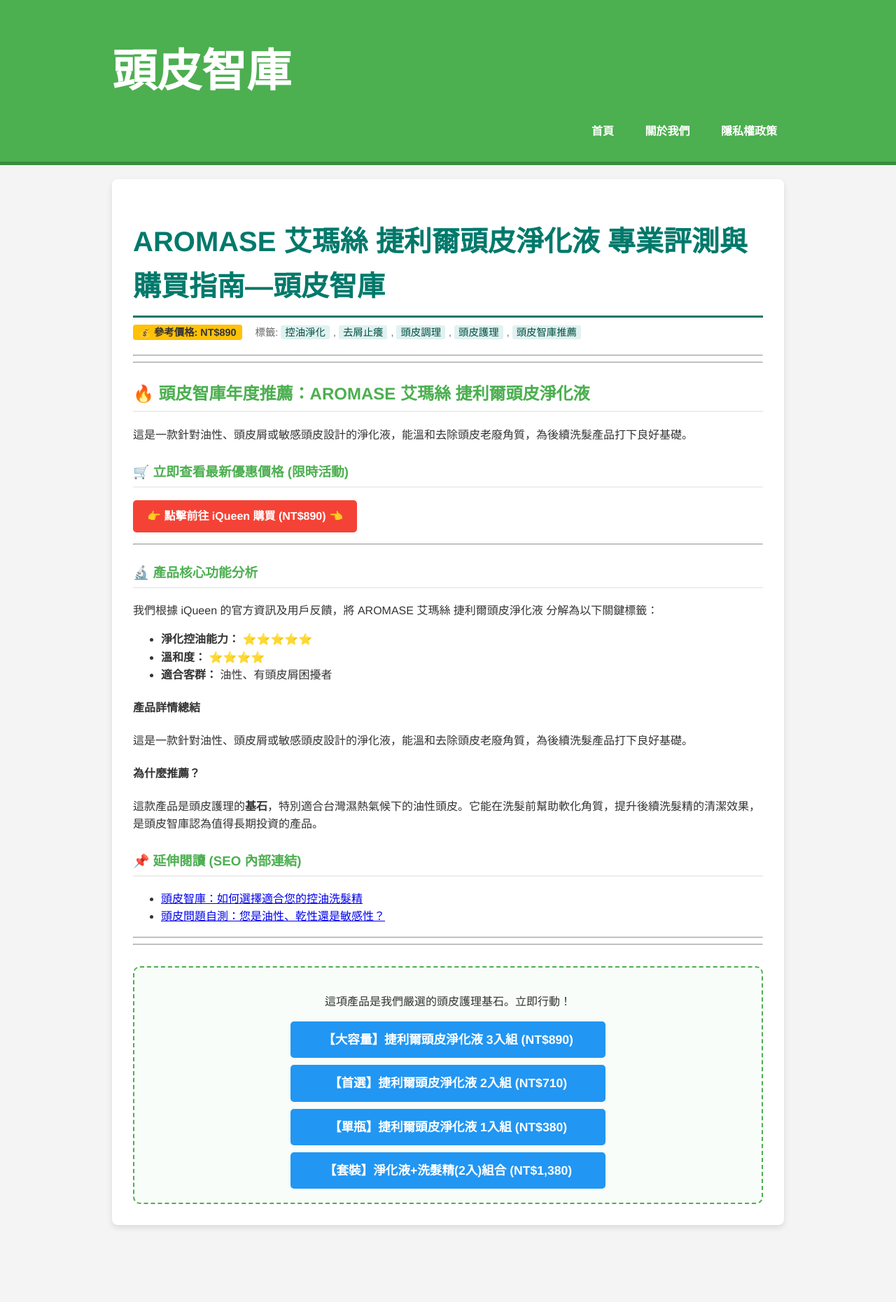
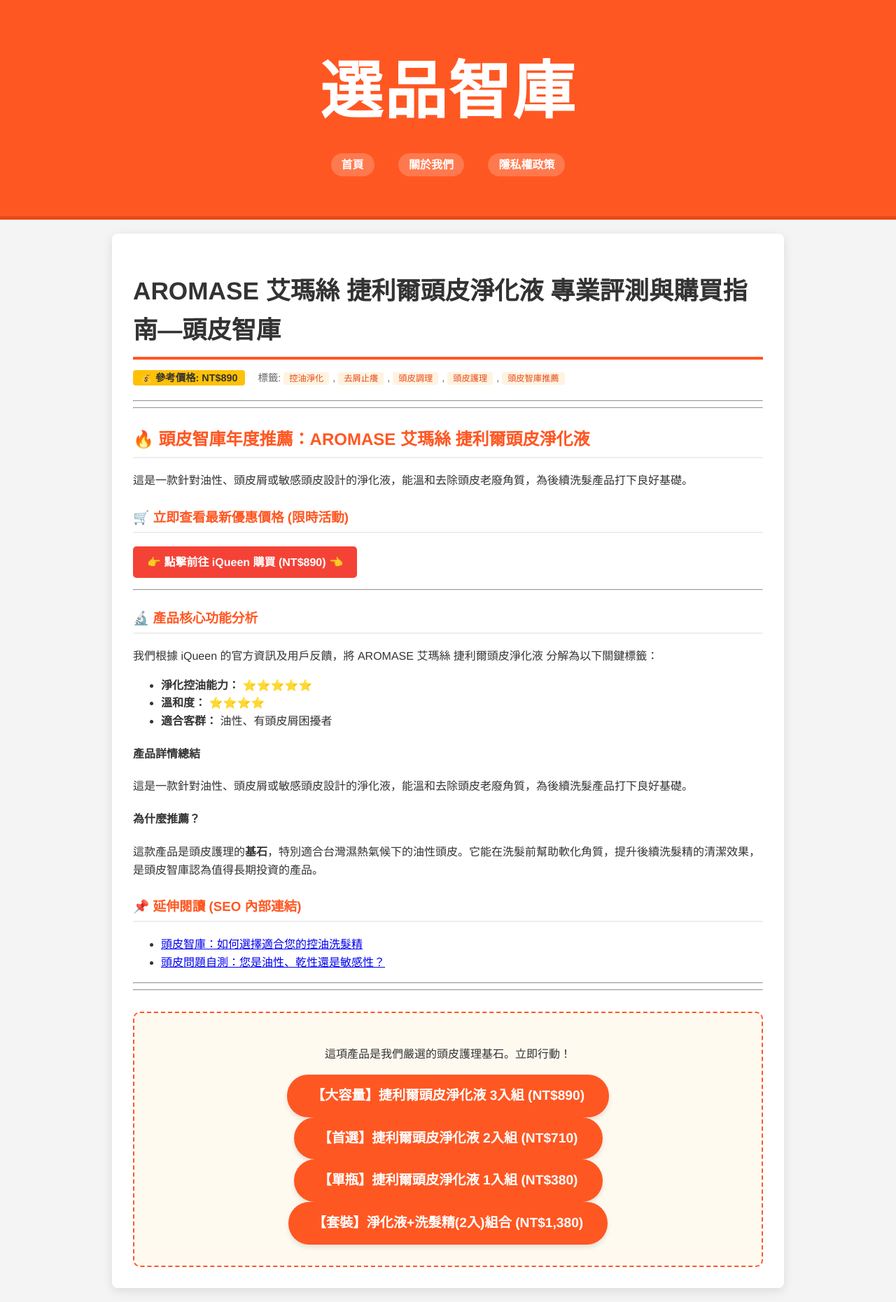
Before and after one commit to lifeexpertise929/lifeexpertise929.github.io, a Jekyll site: the page built from products/aromase-001.md, in a window 1280 px wide. Shown: the whole page at 70% size. Built offline with Jekyll 4.4.1, drawn with Linux system fonts in a browser that asks for light colours; before the commit the page ends 1771 px from its top, so only the background shows below that.

Commit message:
update name and layout

```diff
--- a/_layouts/default.html
+++ b/_layouts/default.html
@@ -8,7 +8,7 @@
  <body>
     <header>
         <div class="container">
-            <h1><a href="/">頭皮智庫</a></h1>
+            <h1><a href="/">選品智庫</a></h1>
             {% include navigation.html %}
         </div>
     </header>
--- a/assets/css/style.css
+++ b/assets/css/style.css
@@ -16,20 +16,53 @@
     padding: 20px 0;
 }
 
-/* --- 頁首 (Header) --- */
+/* --- 頁首 (Header) - 已升級為電商活力橘色 --- */
 header {
-    background: #4CAF50; /* 綠色背景 */
+    background: #ff5722; /* 橘紅色背景，更具促銷感 */
     color: white;
-    padding: 10px 0;
-    border-bottom: 5px solid #388E3C;
+    padding: 40px 0; /* 加高頁首，增加質感 */
+    border-bottom: 5px solid #e64a19;
+    text-align: center; /* 讓標題置中，更顯大氣 */
+}
+
+header h1 {
+    margin: 0;
+    padding: 0;
 }
 
 header h1 a {
     color: white;
     text-decoration: none;
-    margin: 0;
+    font-size: 2.8em; /* 加大標題字體 */
+    font-weight: bold;
+    letter-spacing: 2px; /* 增加字距，提升專業感 */
+}
+
+/* --- 導航列樣式 (Navigation Bar) --- */
+.main-nav ul {
+    list-style: none;
     padding: 0;
-    font-size: 2em;
+    margin: 20px 0 0 0; /* 在標題下方增加間距 */
+    text-align: center; /* 導航改為置中對齊 */
+}
+
+.main-nav li {
+    display: inline-block;
+    margin: 0 15px;
+}
+
+.main-nav a {
+    color: white;
+    text-decoration: none;
+    font-weight: bold;
+    padding: 8px 15px;
+    border-radius: 20px; /* 圓角膠囊設計 */
+    background-color: rgba(255, 255, 255, 0.2); /* 半透明背景 */
+    transition: background-color 0.3s;
+}
+
+.main-nav a:hover {
+    background-color: rgba(0, 0, 0, 0.2); /* 懸停時變深 */
 }
 
 /* --- 頁腳 (Footer) --- */
@@ -37,7 +70,7 @@
     background: #333;
     color: #bbb;
     text-align: center;
-    padding: 10px 0;
+    padding: 20px 0;
     margin-top: 30px;
     font-size: 0.9em;
 }
@@ -47,11 +80,12 @@
     background: white;
     padding: 30px;
     border-radius: 8px;
-    box-shadow: 0 4px 8px rgba(0, 0, 0, 0.1);
+    box-shadow: 0 4px 15px rgba(0, 0, 0, 0.1);
 }
 
+/* 內容標題改為呼應頁首的橘色 */
 .content h2, .content h3 {
-    color: #4CAF50;
+    color: #ff5722;
     border-bottom: 2px solid #eee;
     padding-bottom: 5px;
     margin-top: 25px;
@@ -63,32 +97,7 @@
     height: auto;
     display: block;
     margin: 15px auto;
-}
-
-/* --- 導航列樣式 (Navigation Bar) --- */
-.main-nav ul {
-    list-style: none;
-    padding: 0;
-    margin: 10px 0 0 0; /* 在標題下方增加一些間距 */
-    text-align: right; /* 導航列靠右對齊 */
-}
-
-.main-nav li {
-    display: inline-block;
-    margin-left: 20px;
-}
-
-.main-nav a {
-    color: white;
-    text-decoration: none;
-    font-weight: bold;
-    padding: 5px 10px;
-    border-radius: 4px;
-    transition: background-color 0.3s;
-}
-
-.main-nav a:hover {
-    background-color: #388E3C; /* 導航列項目懸停時變深綠色 */
+    border-radius: 5px;
 }
 
 /* --- 產品清單樣式 (index.md) --- */
@@ -103,19 +112,21 @@
     border: 1px solid #ddd;
     border-radius: 8px;
     padding: 20px;
-    transition: box-shadow 0.3s;
+    transition: transform 0.2s, box-shadow 0.3s;
 }
 
 .product-item:hover {
-    box-shadow: 0 6px 12px rgba(0, 0, 0, 0.1);
+    transform: translateY(-5px); /* 懸停輕微浮起 */
+    box-shadow: 0 10px 20px rgba(0, 0, 0, 0.1);
 }
 
 .product-title a {
-    color: #4CAF50; /* 綠色 */
+    color: #ff5722; /* 改為橘色 */
     text-decoration: none;
     font-size: 1.5em;
     margin-bottom: 5px;
     display: block;
+    font-weight: bold;
 }
 
 .product-summary {
@@ -123,36 +134,12 @@
     margin-bottom: 10px;
 }
 
-.product-meta {
-    font-size: 0.9em;
-    color: #777;
-    margin-top: 10px;
-    padding-top: 10px;
-    border-top: 1px dashed #eee;
-}
-
-.read-more-button {
-    display: inline-block;
-    padding: 8px 15px;
-    background-color: #00BCD4; /* 青色 */
-    color: white;
-    text-decoration: none;
-    border-radius: 4px;
-    margin-top: 10px;
-    transition: background-color 0.3s;
-}
-
-.read-more-button:hover {
-    background-color: #0097A7;
-}
-
 /* --- 文章佈局樣式 (post.html) --- */
-
 .post-title {
-    color: #00796B; /* 深青色 */
-    font-size: 2.5em;
-    margin-bottom: 10px;
-    border-bottom: 3px solid #00796B;
+    color: #333;
+    font-size: 2.2em;
+    margin-bottom: 15px;
+    border-bottom: 4px solid #ff5722;
     padding-bottom: 10px;
 }
 
@@ -165,63 +152,46 @@
 .price-tag {
     background-color: #FFC107; /* 琥珀色 */
     color: #333;
-    padding: 3px 8px;
+    padding: 3px 10px;
     border-radius: 4px;
     font-weight: bold;
     margin-right: 15px;
 }
 
 .tag-item {
-    background-color: #E0F2F1; /* 淺青色 */
-    color: #004D40;
-    padding: 2px 6px;
+    background-color: #fff3e0; /* 淺橘色背景 */
+    color: #e64a19;
+    padding: 2px 8px;
     border-radius: 3px;
     margin-right: 5px;
+    font-size: 0.85em;
 }
 
-/* 底部 CTA 樣式 (單一按鈕) */
+/* 底部 CTA 導購區 */
 .cta-box {
     text-align: center;
-    padding: 20px;
+    padding: 30px;
     margin-top: 30px;
-    border: 2px dashed #4CAF50;
+    border: 2px dashed #ff5722;
     border-radius: 10px;
-    background-color: #F8FDF9;
+    background-color: #fffaf0;
 }
 
 .buy-button {
     display: inline-block;
-    padding: 12px 25px;
-    background-color: #FF5722; /* 顯眼的橘紅色 */
+    padding: 15px 35px;
+    background-color: #FF5722;
     color: white;
     text-decoration: none;
-    border-radius: 5px;
-    font-size: 1.1em;
+    border-radius: 30px; /* 圓角按鈕 */
+    font-size: 1.2em;
     font-weight: bold;
-    transition: background-color 0.3s;
+    transition: all 0.3s;
+    box-shadow: 0 4px 6px rgba(0,0,0,0.1);
 }
 
 .buy-button:hover {
-    background-color: #E64A19;
+    background-color: #e64a19;
+    transform: scale(1.05); /* 懸停放大 */
+    box-shadow: 0 6px 12px rgba(0,0,0,0.15);
 }
-
-/* --- 多按鈕排版樣式 (覆寫單一按鈕樣式) --- */
-.multi-options {
-    display: flex; /* 啟用 Flexbox 佈局 */
-    flex-direction: column; /* 按鈕垂直堆疊 */
-    gap: 10px; /* 按鈕之間的間距 */
-    align-items: center; /* 按鈕置中 */
-    width: 100%;
-}
-
-.multi-options .buy-button {
-    /* 讓多個按鈕佔滿容器寬度，並將樣式改為顯眼的藍色 */
-    display: block;
-    width: 80%; /* 按鈕寬度設定 */
-    max-width: 400px;
-    background-color: #2196F3; /* 藍色 */
-}
-
-.multi-options .buy-button:hover {
-    background-color: #1976D2; /* 深藍色 */
-}
```
